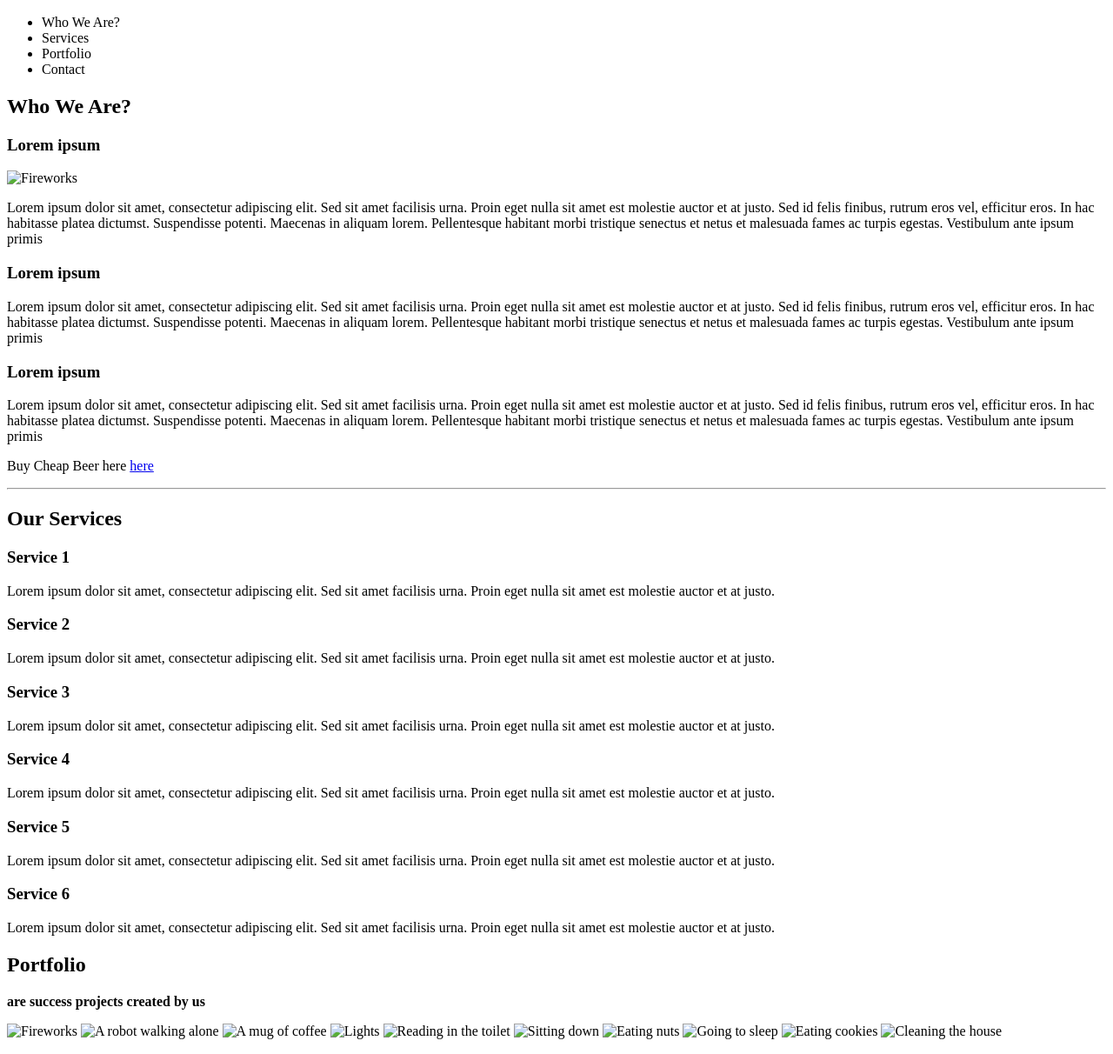
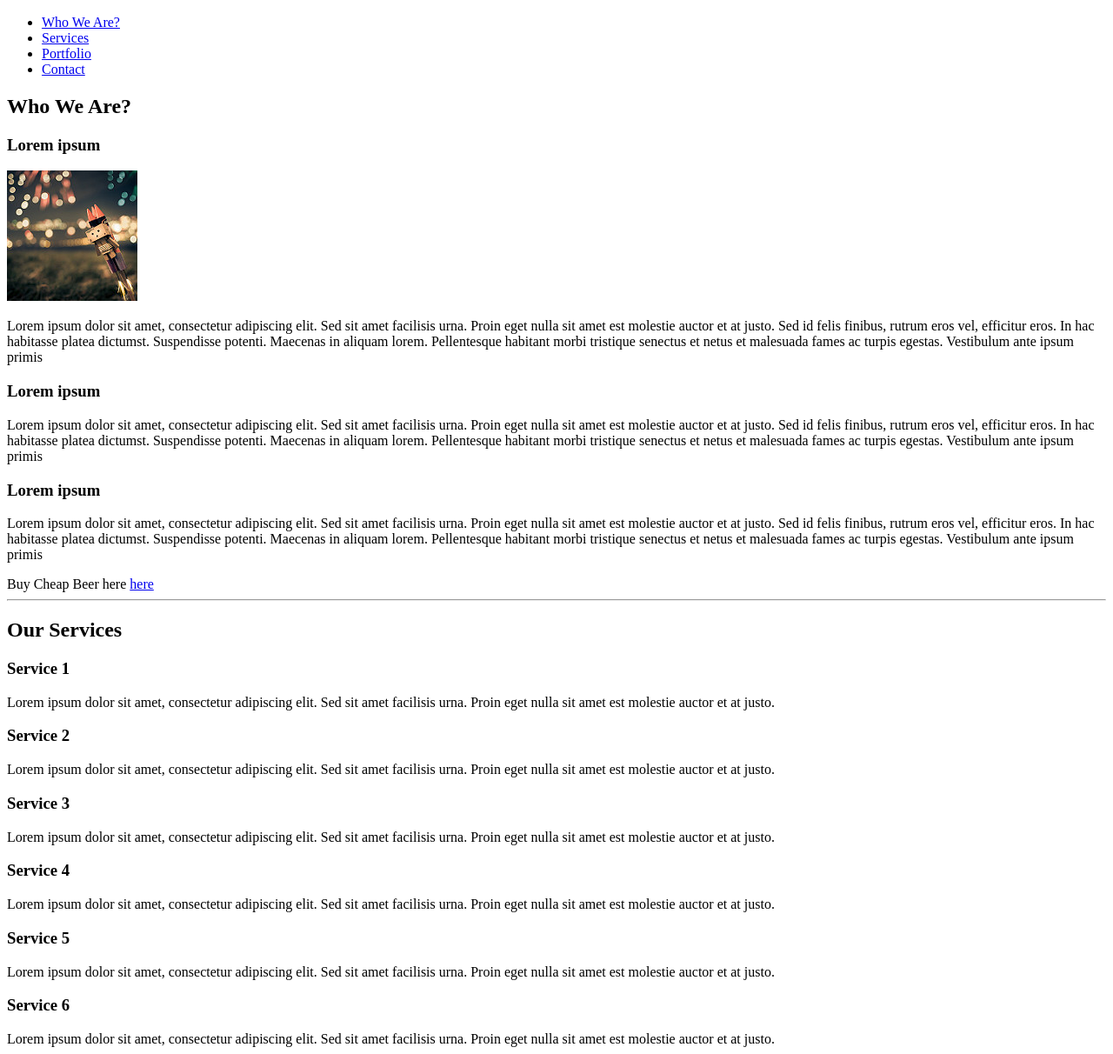
Before and after one commit to Elenaegr/groupsixlasalle, a plain HTML site: page index.html in a window 1280 px wide. Shown: the part 50-1262 px from the top of the page at 87% size. Drawn offline with Linux system fonts and the light colour scheme.

Commit message:
Adding the changes explained in class such as the links in the header and the aside for the beer add

```diff
--- a/index.html
+++ b/index.html
@@ -20,19 +20,19 @@
         <nav>
             <h1>My Business Webpage</h1>
             <ul>
-                <li>Who We Are?</li>
-                <li>Services</li>
-                <li>Portfolio</li>
-                <li>Contact</li>
+                <li><a href="#who-we-are">Who We Are?</a></li>
+                <li><a href="#services">Services</a></li>
+                <li><a href="#portfolio">Portfolio</a></li>
+                <li><a href="#contact">Contact</a></li>
             </ul>
         </nav>
     </header>
     <main>
-        <section>
+        <section id="who-we-are">
             <h2>Who We Are?</h2>
             <article>
                 <h3>Lorem ipsum</h3>
-                <img src="assets/1.jpg" alt="Fireworks">
+                <img src="img/1.jpg" alt="Fireworks">
                 <p>Lorem ipsum dolor sit amet, consectetur adipiscing elit. Sed sit amet facilisis urna. Proin eget
                     nulla
                     sit amet est molestie auctor et at justo. Sed id felis finibus, rutrum eros vel, efficitur eros. In
@@ -61,13 +61,13 @@
                     morbi
                     tristique senectus et netus et malesuada fames ac turpis egestas. Vestibulum ante ipsum primis</p>
             </article>
-            <p>Buy Cheap Beer here <a href="https://www.oktoberfestticketsmunich.com/" target="_blank">here</a></p>
-
+            <aside>Buy Cheap Beer here <a href="https://www.oktoberfestticketsmunich.com/" target="_blank">here</a>
+            </aside>
         </section>
 
         <hr>
 
-        <section>
+        <section id="services">
             <h2>Our Services</h2>
             <article>
                 <h3>Service 1</h3>
@@ -107,25 +107,25 @@
             </article>
         </section>
 
-        <section>
+        <section id="portfolio">
             <h2>Portfolio</h2>
-            <p><strong>are success projects created by us</strong></p>
-            <img src="assets/1.jpg" alt="Fireworks" class="portfolio-img">
-            <img src="assets/2.jpg" alt="A robot walking alone" class="portfolio-img">
-            <img src="assets/3.jpg" alt="A mug of coffee" class="portfolio-img">
-            <img src="assets/4.jpg" alt="Lights" class="portfolio-img">
-            <img src="assets/5.jpg" alt="Reading in the toilet" class="portfolio-img">
-            <img src="assets/6.jpg" alt="Sitting down" class="portfolio-img">
-            <img src="assets/7.jpg" alt="Eating nuts" class="portfolio-img">
-            <img src="assets/8.jpg" alt="Going to sleep" class="portfolio-img">
-            <img src="assets/9.jpg" alt="Eating cookies" class="portfolio-img">
-            <img src="assets/10.jpg" alt="Cleaning the house" class="portfolio-img">
+            <p><strong>There are success projects created by us</strong></p>
+            <img src="img/1.jpg" alt="Fireworks" class="portfolio-img">
+            <img src="img/2.jpg" alt="A robot walking alone" class="portfolio-img">
+            <img src="img/3.jpg" alt="A mug of coffee" class="portfolio-img">
+            <img src="img/4.jpg" alt="Lights" class="portfolio-img">
+            <img src="img/5.jpg" alt="Reading in the toilet" class="portfolio-img">
+            <img src="img/6.jpg" alt="Sitting down" class="portfolio-img">
+            <img src="img/7.jpg" alt="Eating nuts" class="portfolio-img">
+            <img src="img/8.jpg" alt="Going to sleep" class="portfolio-img">
+            <img src="img/9.jpg" alt="Eating cookies" class="portfolio-img">
+            <img src="img/10.jpg" alt="Cleaning the house" class="portfolio-img">
         </section>
 
-        <section>
+        <section id="contact">
             <h2>Contact</h2>
             <p><strong>You can find us:</strong></p>
-            <img src="assets/pirateMap.jpeg" alt="Pirate Map" width="250">
+            <img src="img/pirateMap.jpeg" alt="Pirate Map" width="250">
 
             <address>
                 <p><strong>Head Office</strong></p>
```
Also changed, not shown: indexexample.html (added, +14 -0 lines), img/1.jpg (added), img/10.jpg (added), img/2.jpg (added), img/3.jpg (added), img/4.jpg (added), img/5.jpg (added), img/6.jpg (added), img/7.jpg (added), img/8.jpg (added), img/9.jpg (added), img/pirateMap.jpeg (added), 1 other file.
